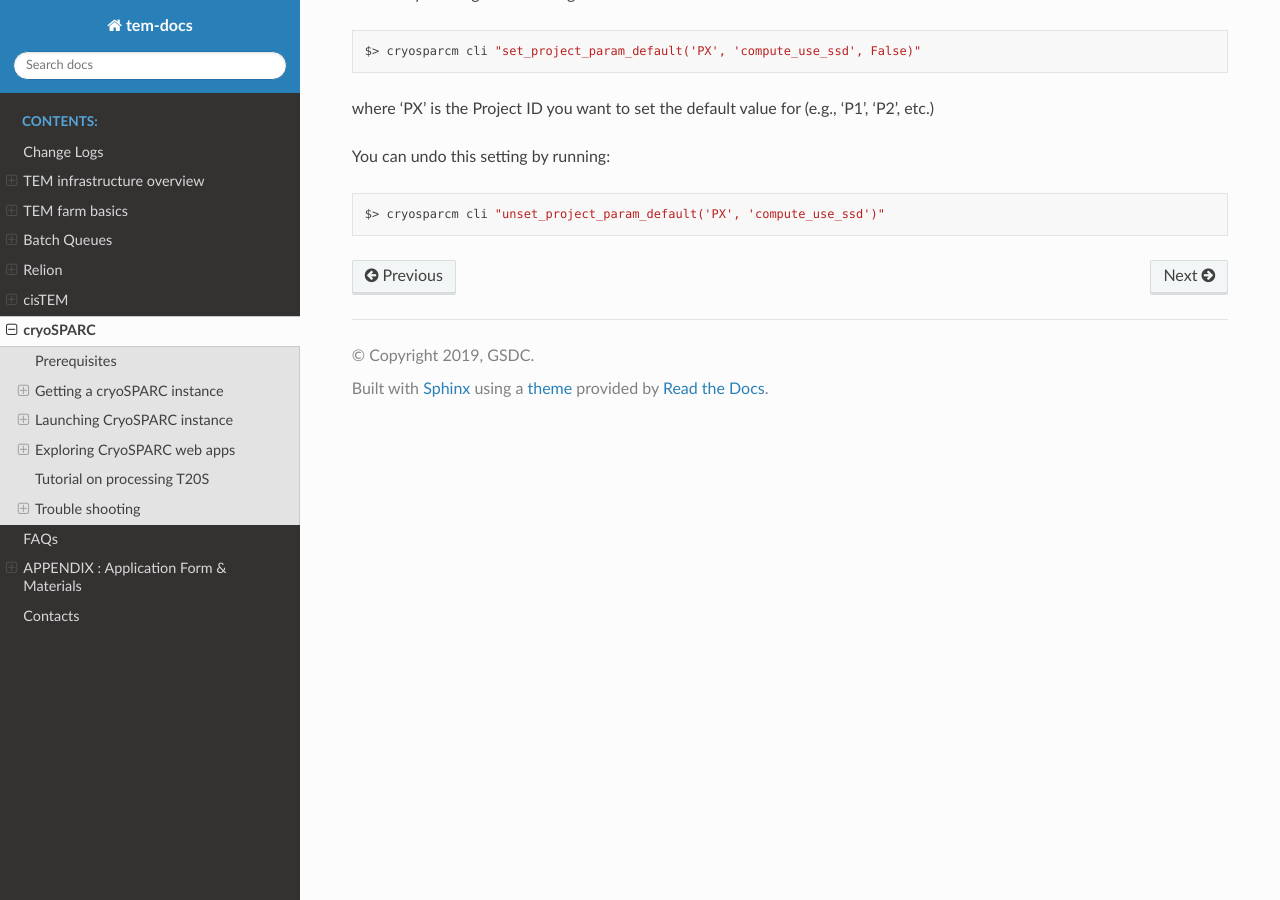
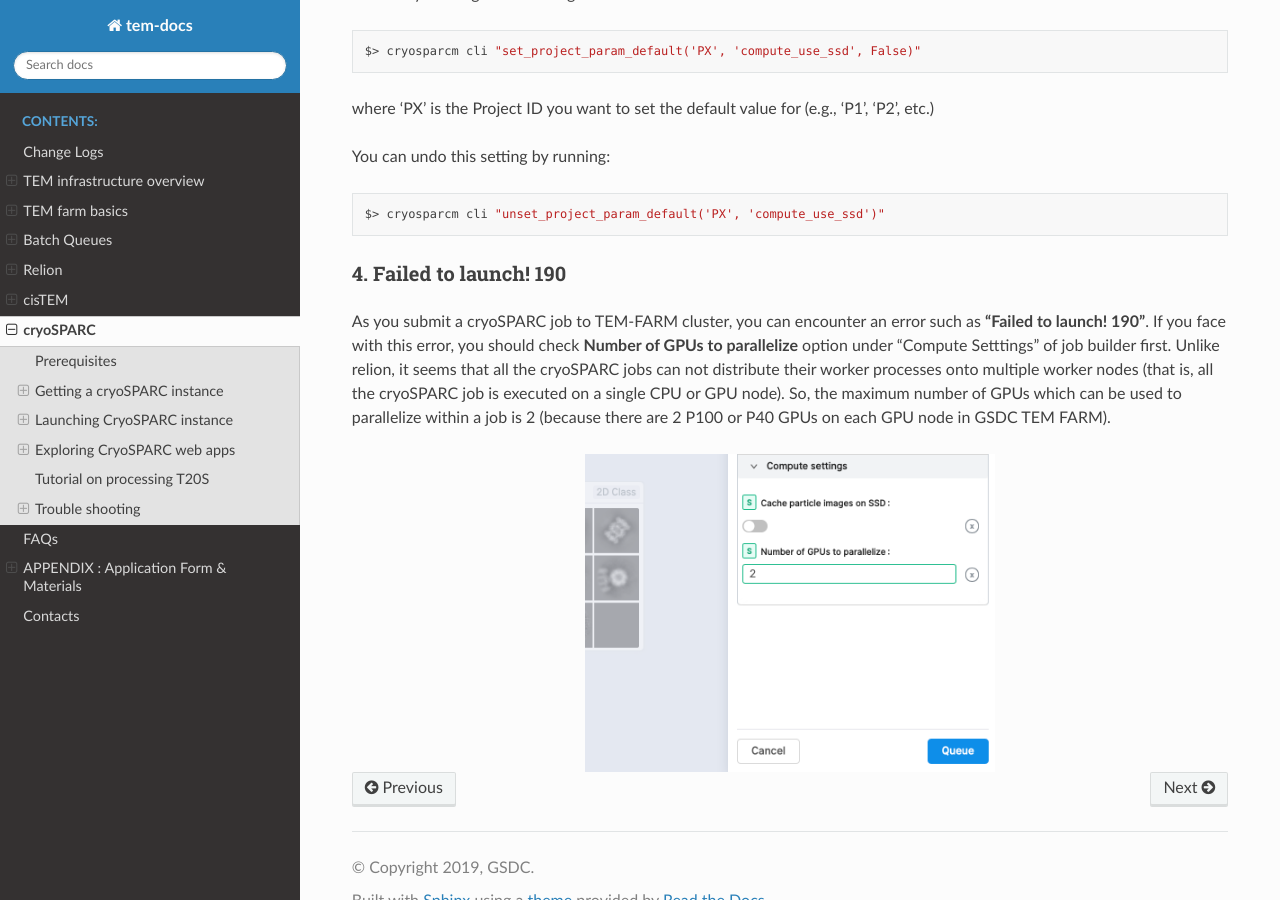
Before and after one commit to junglok/tem-docs, a Sphinx documentation site: the page built from docs/cryoSPARC.rst, in a window 1280 px wide and 900 px high, scrolled down 10421 px. Built offline with Sphinx 7.4.7 and the Read the Docs theme 2.0.0, drawn with Linux system fonts in a browser that asks for light colours; some of the changed text lies outside the part shown.

Commit message:
cryosparc modified

```diff
--- a/docs/cryoSPARC.rst
+++ b/docs/cryoSPARC.rst
@@ -361,3 +361,16 @@ You can undo this setting by running:
 .. code-block:: bash
 
    $> cryosparcm cli "unset_project_param_default('PX', 'compute_use_ssd')"
+
+4. Failed to launch! 190
+------------------------
+
+As you submit a cryoSPARC job to TEM-FARM cluster, you can encounter an error such as **"Failed to launch! 190"**.
+If you face with this error, you should check **Number of GPUs to parallelize** option under "Compute Setttings" of job builder first.
+Unlike relion, it seems that all the cryoSPARC jobs can not distribute their worker processes onto multiple worker nodes
+(that is, all the cryoSPARC job is executed on a single CPU or GPU node).
+So, the maximum number of GPUs which can be used to parallelize within a job is 2 (because there are 2 P100 or P40 GPUs on each GPU node in GSDC TEM FARM).
+
+.. image:: images/cryosparc-maxgpus.png
+    :scale: 45 %
+    :align: center
```
Also changed, not shown: docs/images/cryosparc-maxgpus.png (added).
